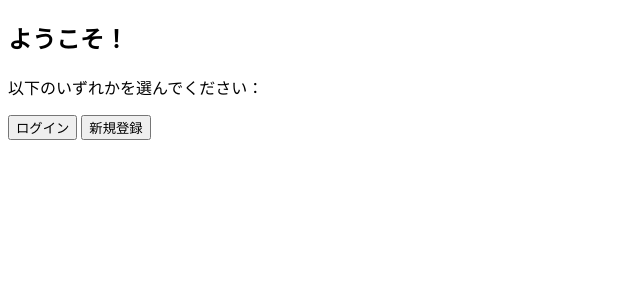
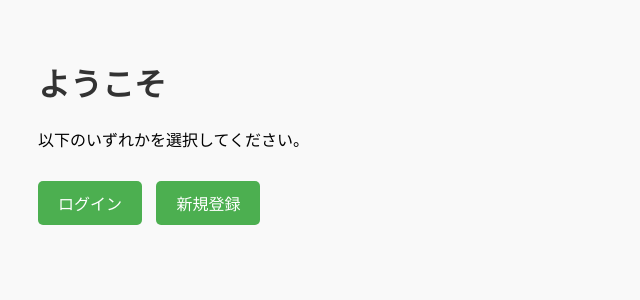
Before and after one commit to etk7/puroen, a Flask app: page / in a window 1280 px wide. Shown: the top 300 px of the page, without its empty margins (0-640 px from the left). Run offline with Flask 3, Linux system fonts and the light colour scheme.

Commit message:
Update LoginOrSignupPage.html

```diff
--- a/templates/LoginOrSignupPage.html
+++ b/templates/LoginOrSignupPage.html
@@ -1,14 +1,12 @@
-<!DOCTYPE html>
-<html lang="ja">
-<head>
-    <meta charset="UTF-8">
-    <title>はじめに</title>
-</head>
-<body>
-    <h2>ようこそ！</h2>
-    <p>以下のいずれかを選んでください：</p>
+{% extends "base.html" %}
 
-    <a href="/LoginPage"><button>ログイン</button></a>
-    <a href="/SignupPage"><button>新規登録</button></a>
-</body>
-</html>
+{% block title %}ようこそ{% endblock %}
+
+{% block content %}
+<h1>ようこそ</h1>
+<p>以下のいずれかを選択してください。</p>
+<div class="button-container">
+    <a href="{{ url_for('login') }}" class="button-link">ログイン</a>
+    <a href="{{ url_for('signup') }}" class="button-link">新規登録</a>
+</div>
+{% endblock %}
```
